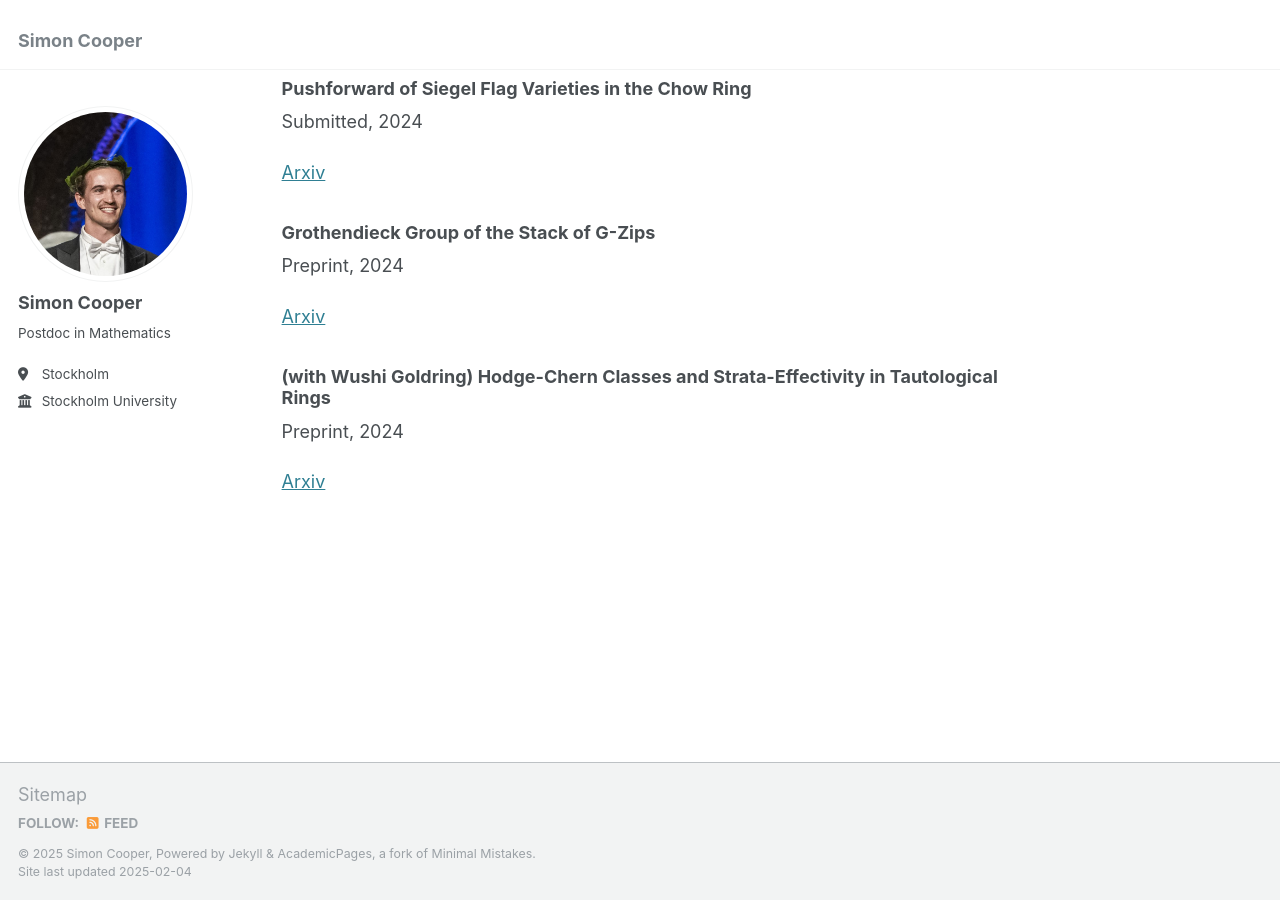
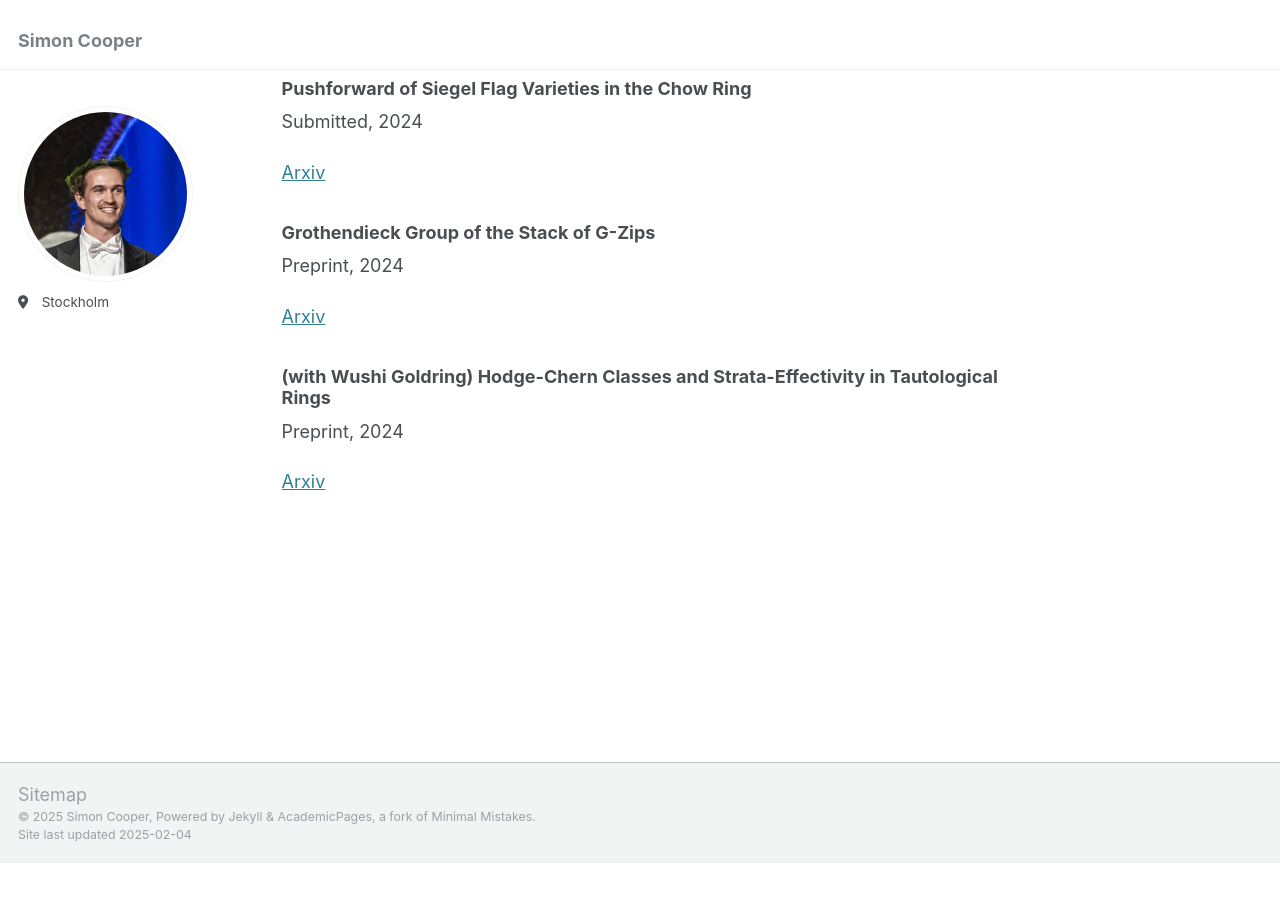
Before and after one commit to s-j-cooper/s-j-cooper.github.io, a Jekyll site: the page built from _pages/about.md, in a window 1280 px wide and 900 px high, scrolled down 527 px. Built offline with Jekyll 4.4.1, drawn with Linux system fonts in a browser that asks for light colours; after the commit the page ends 1390 px from its top, so only the background shows below that.

Commit message:
Update _config.yml

```diff
--- a/_config.yml
+++ b/_config.yml
@@ -11,7 +11,7 @@ locale                   : "en-US"
 title                    : "Simon Cooper"
 title_separator          : "-"
 name                     : &name "Simon Cooper"
-description              : &description "personal description"
+description              :  &description "personal description"
 url                      : https://s-j-cooper.github.io # the base hostname & protocol for your site e.g. "https://[your GitHub username].github.io"
 baseurl                  : "" # the subpath of your site, e.g. "/blog"
 repository               : "s-j-cooper.github.io"
@@ -22,11 +22,11 @@ repository               : "s-j-cooper.github.io"
 author:
   # Biographic information
   avatar           :  "mugshot.JPG"
-  name             : "Simon Cooper"
+  name             : # "Simon Cooper"
   pronouns         : # example: "she/her"
-  bio              : "Postdoc in Mathematics"
-  location         : "Stockholm"
-  employer         : "Stockholm University"
+  bio              : # "Postdoc in Mathematics"
+  location         :  "Stockholm"
+  employer         : # "Stockholm University"
   uri              : # URL
   email            : # "cooper.simonjohn(at)gmail.com"
 
@@ -117,7 +117,7 @@ staticman:
       options:
         format           : "iso8601" # "iso8601" (default), "timestamp-seconds", "timestamp-milliseconds"
 atom_feed:
-  hide                   : false     # change to true to hide the RSS feed in the footer
+  hide                   : true     # change to true to hide the RSS feed in the footer
   path                   : # blank (default) uses feed.xml
 
 
@@ -301,7 +301,7 @@ plugins:
   - jekyll-feed
   - jekyll-gist
   - jekyll-paginate
-  - jekyll-sitemap
+# - jekyll-sitemap
   - jekyll-redirect-from
   - jemoji
 
@@ -310,7 +310,7 @@ whitelist:
   - jekyll-feed
   - jekyll-gist
   - jekyll-paginate
-  - jekyll-sitemap
+ # - jekyll-sitemap
   - jekyll-redirect-from
   - jemoji
 
```
